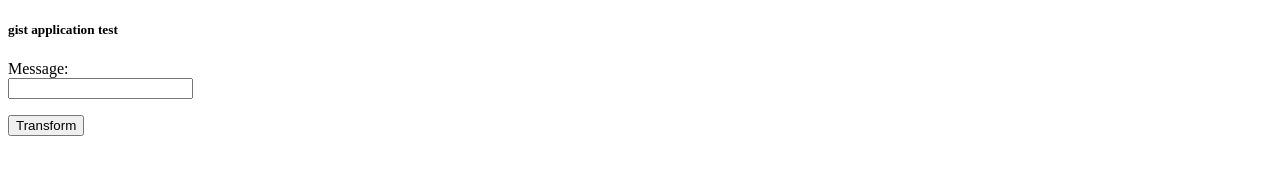
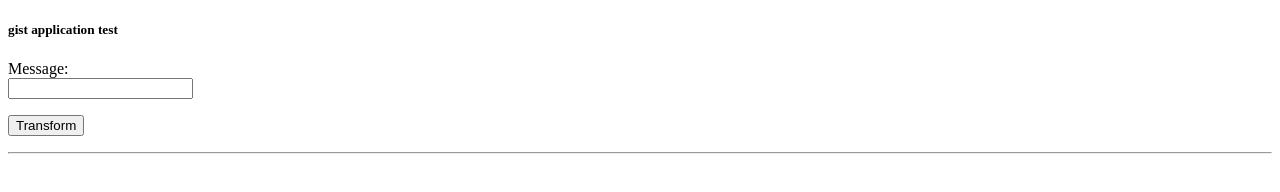
Before and after one commit to klnox/furry-octo-tribble, a plain HTML site: page playgist.html in a window 1280 px wide. Drawn offline with Linux system fonts and the light colour scheme.

Commit message:
Update playgist.html

```diff
--- a/playgist.html
+++ b/playgist.html
@@ -8,7 +8,7 @@
      <INPUT TYPE="text" NAME="inputbox" VALUE=""><P>
      <INPUT TYPE="button" NAME="button" Value="Transform" onClick="decodeMessage(this.form)">
      </FORM>
-     <div id="content_div"></div>
+     <div id="content_div"><hr></hr></div>
 
 <script>
 function decodeMessage(){
```
